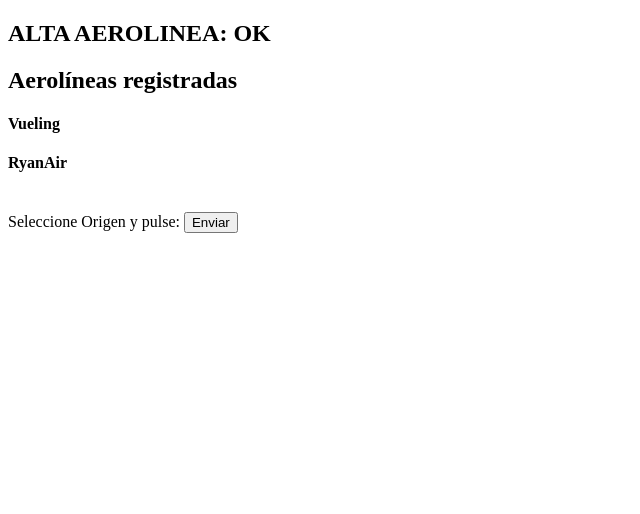
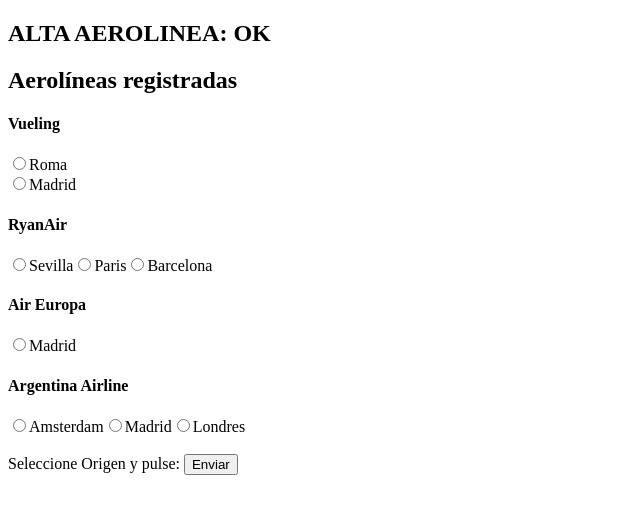
Before and after one commit to JALC2021/Programacion_Avanzada, a PHP site: page /altaCompleta.php in a window 1280 px wide. Shown: the top 514 px of the page, without its empty margins (0-640 px from the left). Run offline with PHP 8.4, Linux system fonts and the light colour scheme; data that the repository does not hold is empty.

Commit message:
epd5_p1
perfecto, muestra los radio  buton

```diff
--- a/EPD_5/p1/altaCompleta.php
+++ b/EPD_5/p1/altaCompleta.php
@@ -15,9 +15,6 @@ and open the template in the editor.
         $vectorCiudadesDestino = $_POST['vectorCiudadesDestino'];
         $id_aerolinea = $_POST['id_aerolinea'];
         $nombreAerolinea = $_POST['nombreAerolinea'];
-//        $escritura_txt_altaCompleta = fopen("altaCompleta.txt", 'a');    //modo escritura
-//        $lectura_txt_altaCompleta = fopen("altaCompleta.txt", 'r');   //modo lectura
-//        $lectura_txt_id_nombreAerolinea = fopen("iDnombreAerolinea.txt", 'r');    //modo lectura
 
         $escritura_txt_altaCompleta = fopen("altaCompleta.txt", 'a');    //modo escritura
         flock($escritura_txt_altaCompleta, LOCK_EX);  //bloqueo escritura
@@ -65,7 +62,7 @@ and open the template in the editor.
 
             for ($inde = 0; $inde < count($nombreDest[0]); $inde++) {
 
-                if ($nombreAero[0][$ind] == $nombreDest[1][$inde]) {    // value='" . .  "'".
+                if ($nombreAero[0][$ind] == $nombreDest[0][$inde]) {    // value='" . .  "'".
                     echo"<input type='radio' name='destinos'>" . $nombreDest[1][$inde] . "</input>";
                 }
 
--- a/EPD_5/p1/altaCompleta.txt
+++ b/EPD_5/p1/altaCompleta.txt
@@ -3,3 +3,7 @@
 1;Sevilla
 1;Paris
 1;Barcelona
+2;Madrid
+3;Amsterdam
+3;Madrid
+3;Londres
--- a/EPD_5/p1/iDnombreAerolinea.txt
+++ b/EPD_5/p1/iDnombreAerolinea.txt
@@ -1,2 +1,4 @@
 0;Vueling
 1;RyanAir
+2;Air Europa
+3;Argentina Airline
```
Also changed, not shown: EPD_5/p1/altaAerolinea.php (+7 -11 lines).
